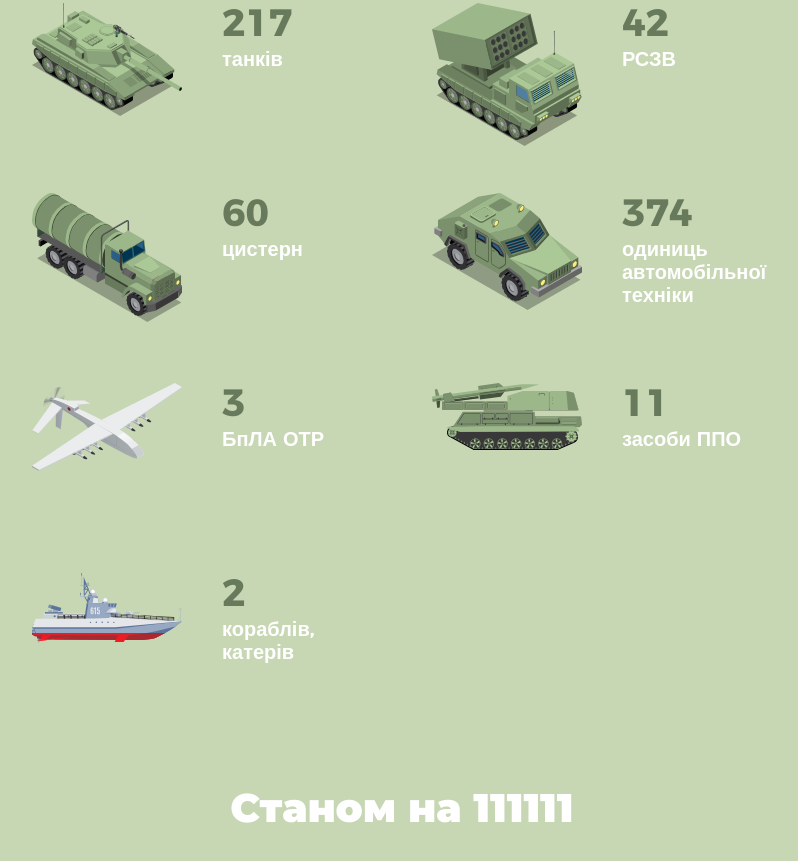
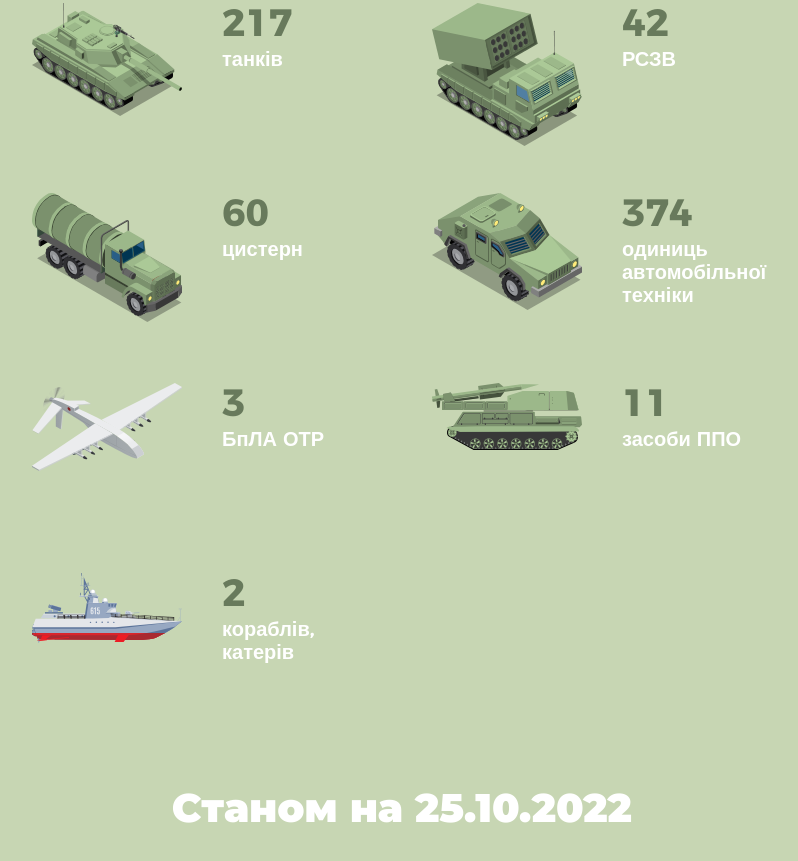
Before and after one commit to Orionkh/test, a plain HTML site: page index.html in a window 1280 px wide. Shown: the part 767-1628 px from the top of the page, without its empty margins (238-1036 px from the left). Drawn offline with Linux system fonts and the light colour scheme.

Commit message:
2nd change 134 string

```diff
--- a/index.html
+++ b/index.html
@@ -131,6 +131,6 @@
           </div>
         </li>
       </ul>
-      <div class="stitistics-date">Станом на 111111</div>
+      <div class="stitistics-date">Станом на 25.10.2022</div>
     </main>
   </body>
```
